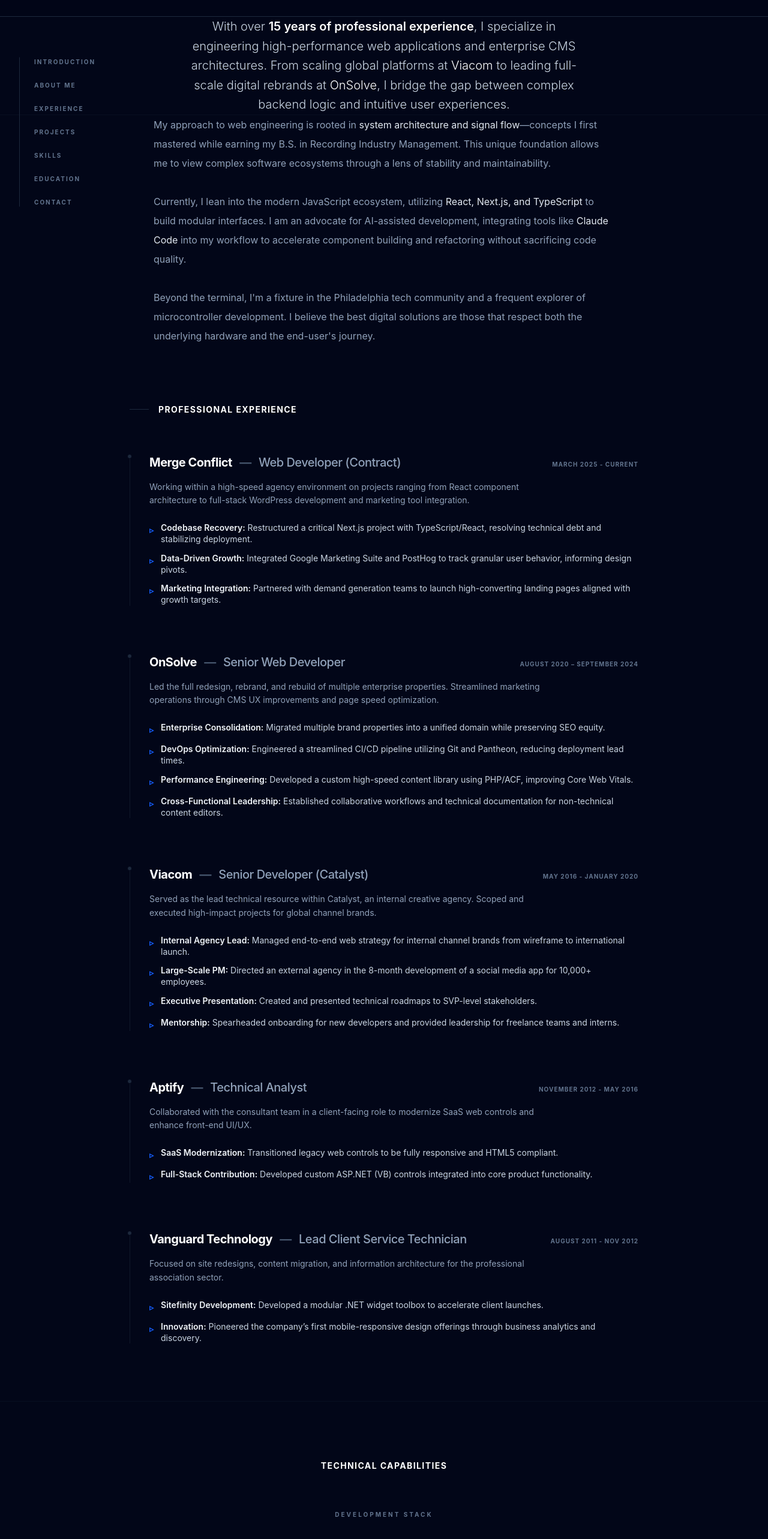
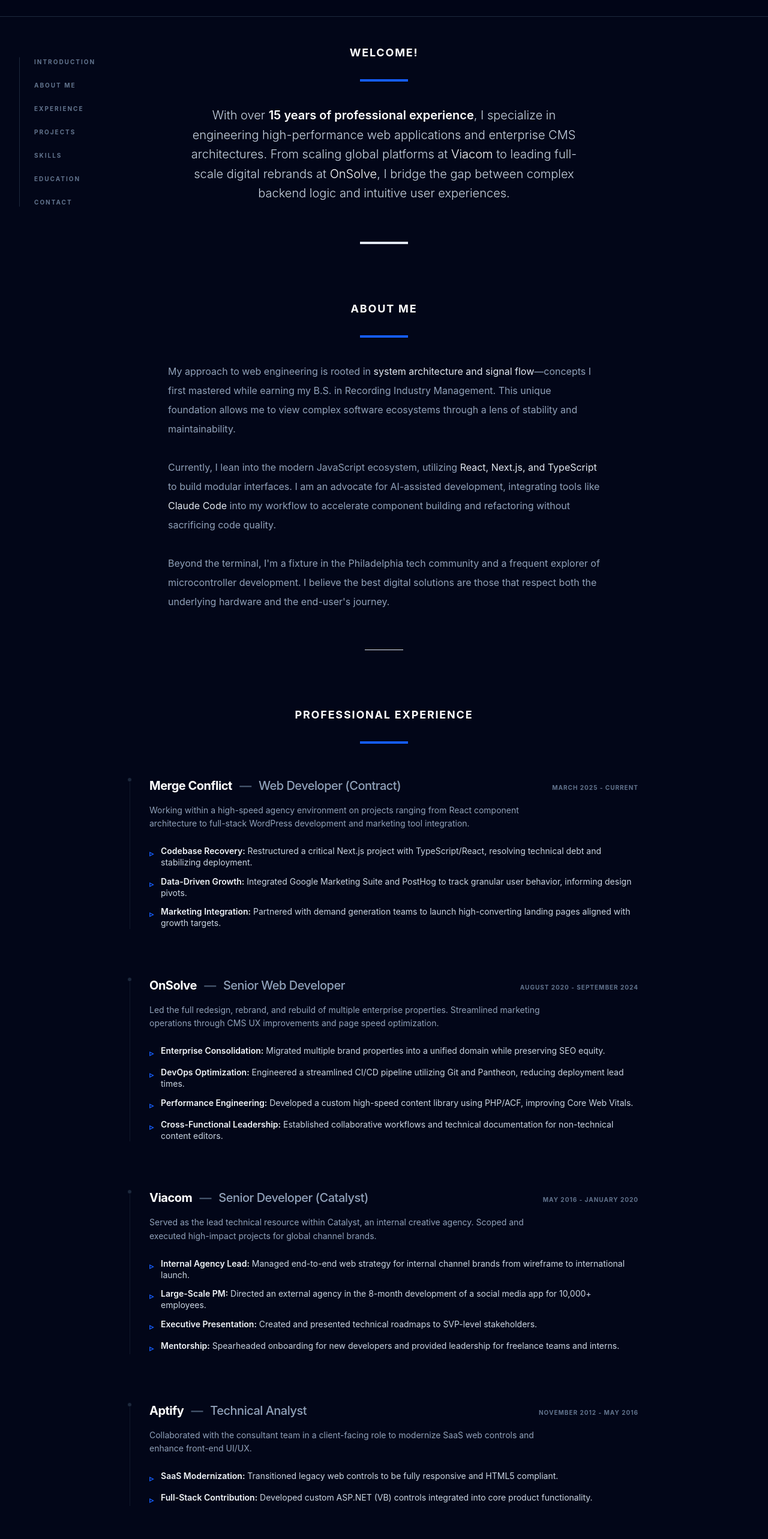
Before and after one commit to ramckinney86/portfolio-app, a React (Vite) app in the folder portfolio-app/: page / in a window 1280 px wide. Shown: the part 180-2746 px from the top of the page at 60% size. Built offline with nearby package versions, Linux system fonts and the light colour scheme; the HTML template or start-up script is replaced by a standard one.

Commit message:
layout fixes and header + footer clean up

```diff
--- a/portfolio-app/src/App.jsx
+++ b/portfolio-app/src/App.jsx
@@ -1,85 +1,148 @@
+import About from './components/About';
+import Contact from './components/Contact';
+import Education from './components/Education';
+import Experience from './components/Experience';
 import React from 'react';
-
-// Layout Components
 import Header from './components/Header';
 import Footer from './components/Footer';
+import Intro from './components/Introduction';
 import TableOfContents from './components/TableOfContents';
-import Introduction from './components/Introduction';
-import About from './components/About';
-import Experience from './components/Experience';
-import Education from './components/Education';
-import Contact from './components/Contact';
 import SkillGrid from './components/SkillGrid';
 
-// Data Imports (The New Data Format)
-import { navItems } from './data/navigation';
-import { devSkills, designSkills, marketingSkills } from './data/skills';
-import { contactLinks } from './data/contact';
+// Import your centralized data
+import {
+  devSkills,
+  designSkills,
+  marketingSkills,
+  softwareSkills,
+  otherSkills
+} from './data/skills';
 
 function App() {
   return (
-    /* The main wrapper sets the global theme: Slate-950 for a deep, modern dark mode */
-    <div className="min-h-screen bg-slate-950 text-slate-200 flex flex-col relative font-sans selection:bg-blue-500/30">
-
-      {/* Navigation Layer */}
-      <TableOfContents items={navItems} />
-      <Header links={contactLinks} />
-
+    <div className="min-h-screen bg-slate-950 text-slate-200 flex flex-col relative">
+      <TableOfContents />
+      <Header />
       <main className="flex-grow">
 
-        {/* Intro & Narrative Section */}
-        <section id="intro" className="scroll-mt-40">
-          <Introduction />
+        {/* Introduction */}
+        <section id="intro" className="max-w-3xl mx-auto px-6 py-12">
+          <h2 className='text-2xl font-bold text-center mb-8 text-white uppercase tracking-widest text-[18px]'>Welcome!</h2>
+          <div className="mt-8 flex justify-center">
+            <div className="w-20 h-1 bg-blue-600 mb-10"></div>
+          </div>
+          <Intro />
+          <div className="mt-16 flex justify-center">
+            <div className="w-20 h-1 bg-slate-200"></div>
+          </div>
         </section>
 
-        <section id="about" className="scroll-mt-40 border-t border-slate-900/50">
+        {/* About/Bio */}
+        <section id="about" className="max-w-3xl mx-auto px-6 py-12">
+          <h2 className='text-2xl font-bold text-center mb-8 text-white uppercase tracking-widest text-[18px]'>About Me</h2>
+          <div className="mt-8 flex justify-center">
+            <div className="w-20 h-1 bg-blue-600 mb-10"></div>
+          </div>
           <About />
+          <div className="mt-16 flex justify-center">
+            <div className="h-px w-16 bg-slate-200"></div>
+          </div>
         </section>
 
-        {/* Career Timeline Section */}
-        <section id="experience" className="scroll-mt-40 bg-slate-950">
+        {/* Experience */}
+        <section id="experience" className="max-w-5xl mx-auto px-6 py-12">
+          <h2 className='text-2xl font-bold text-center mb-8 text-white uppercase tracking-widest text-[18px]'>Professional Experience</h2>
+          <div className="mt-8 flex justify-center">
+            <div className="w-20 h-1 bg-blue-600 mb-2"></div>
+          </div>
           <Experience />
+          <div className="mt-16 flex justify-center">
+            <div className="h-px w-16 bg-slate-200"></div>
+          </div>
         </section>
 
-        {/* Technical Capabilities Section */}
-        <section id="skills" className="scroll-mt-40 py-24 border-t border-slate-900/50">
-          <div className="max-w-6xl mx-auto px-6">
-            <h2 className="text-white font-bold tracking-widest uppercase text-[14px] mb-16 flex items-center justify-center">
-              Technical Capabilities
+        {/* Projects */}
+        <section id="projects" className="max-w-5xl mx-auto px-6 py-12">
+          <h2 className='text-2xl font-bold text-center mb-8 text-white uppercase tracking-widest text-[18px]'>Projects</h2>
+          <div className="mt-8 flex justify-center">
+            <div className="w-20 h-1 bg-blue-600 mb-10"></div>
+          </div>
+          <div className="mt-16 flex justify-center">
+            <div className="h-px w-16 bg-slate-200"></div>
+          </div>
+        </section>
+
+        {/* Skills */}
+        <section id="skills" className="py-20">
+          <div className="max-w-6xl mx-auto px-4">
+            <h2 className="text-2xl font-bold text-center mb-8 text-white uppercase tracking-widest text-[18px]">
+              Technical Skills
             </h2>
-
-            <div className="space-y-32">
+            <div className="mt-8 flex justify-center">
+              <div className="w-20 h-1 bg-blue-600 mb-10"></div>
+            </div>
+            <div className="space-y-24">
               <div>
-                <h3 className="text-slate-500 text-[10px] uppercase tracking-[0.3em] font-bold mb-12 text-center">Development Stack</h3>
+                <h3 className="text-center text-slate-100 text-[12px] font-bold uppercase tracking-[0.3em] mb-8">
+                  Development
+                </h3>
                 <SkillGrid items={devSkills} />
               </div>
 
               <div>
-                <h3 className="text-slate-500 text-[10px] uppercase tracking-[0.3em] font-bold mb-12 text-center">Design & UI/UX</h3>
+                <h3 className="text-center text-slate-100 text-[12px] font-bold uppercase tracking-[0.3em] mb-8">
+                  Design & UI/UX
+                </h3>
                 <SkillGrid items={designSkills} />
+              </div>
+              <div>
+                <h3 className="text-center text-slate-100 text-[12px] font-bold uppercase tracking-[0.3em] mb-8">
+                  Digital Strategy & Marketing
+                </h3>
+                <SkillGrid items={marketingSkills} />
               </div>
 
               <div>
-                <h3 className="text-slate-500 text-[10px] uppercase tracking-[0.3em] font-bold mb-12 text-center">Digital Operations</h3>
-                <SkillGrid items={marketingSkills} />
+                <h3 className="text-center text-slate-100 text-[12px] font-bold uppercase tracking-[0.3em] mb-8">
+                  Environments & Tools
+                </h3>
+                <SkillGrid items={softwareSkills} />
+              </div>
+              <div>
+                <h3 className="text-center text-slate-100 text-[12px] font-bold uppercase tracking-[0.3em] mb-8">
+                  Management & Operations
+                </h3>
+                <SkillGrid items={otherSkills} />
               </div>
             </div>
           </div>
+          <div className="mt-16 flex justify-center">
+            <div className="h-px w-16 bg-slate-200"></div>
+          </div>
         </section>
 
-        {/* Academic & Certifications Section */}
-        <section id="education" className="scroll-mt-40 border-t border-slate-900/50">
+        {/* Education */}
+        <section id="education" className="py-20">
+          <h2 className='text-2xl font-bold text-center mb-8 text-white uppercase tracking-widest text-[18px]'>Education</h2>
+          <div className="mt-8 flex justify-center">
+            <div className="w-20 h-1 bg-blue-600 mb-10"></div>
+          </div>
           <Education />
+          <div className="mt-16 flex justify-center">
+            <div className="h-px w-16 bg-slate-200"></div>
+          </div>
         </section>
 
-        {/* Final Connection Section */}
-        <section id="contact" className="scroll-mt-40 border-t border-slate-900/50 bg-slate-950">
-          <Contact links={contactLinks} />
+        {/* Contact */}
+        <section id="contact" className="py-20">
+          <h2 className='text-2xl font-bold text-center mb-8 text-white uppercase tracking-widest text-[18px]'>Contact</h2>
+          <div className="mt-8 flex justify-center">
+            <div className="w-20 h-1 bg-blue-600 mb-10"></div>
+          </div>
+          <Contact />
         </section>
-
       </main>
-
-      <Footer links={contactLinks} />
+      <Footer />
     </div>
   );
 }
--- a/portfolio-app/src/components/Contact.jsx
+++ b/portfolio-app/src/components/Contact.jsx
@@ -3,8 +3,7 @@
 
 const Contact = () => {
   return (
-    <div className="max-w-4xl mx-auto px-6 py-24">
-      <h2 className="text-white font-bold tracking-widest uppercase text-[14px] mb-16 text-center">Connect</h2>
+    <div className="max-w-4xl mx-auto px-6 py-12">
       <div className="grid grid-cols-2 md:grid-cols-4 gap-y-12 gap-x-8">
         {contactLinks.map((link) => (
           <a
--- a/portfolio-app/src/components/Education.jsx
+++ b/portfolio-app/src/components/Education.jsx
@@ -3,7 +3,7 @@
 
 const Education = () => {
   return (
-    <div className="max-w-5xl mx-auto px-6 py-20">
+    <div className="max-w-5xl mx-auto px-6 py-4">
       <h2 className="text-white font-bold tracking-widest uppercase text-[14px] mb-16 text-center">
         Education & Certifications
       </h2>
--- a/portfolio-app/src/components/Experience.jsx
+++ b/portfolio-app/src/components/Experience.jsx
@@ -3,12 +3,7 @@
 
 const Experience = () => {
   return (
-    <div className="max-w-4xl mx-auto px-6 py-24">
-      <h2 className="text-white font-bold tracking-widest uppercase text-[14px] mb-16 flex items-center">
-        <span className="w-8 h-[1px] bg-slate-800 mr-4"></span>
-        Professional Experience
-      </h2>
-
+    <div className="max-w-4xl mx-auto px-6 py-12">
       <div className="space-y-20">
         {jobs.map((job, index) => (
           <div key={`${job.company}-${index}`} className="relative pl-8 border-l border-slate-900 hover:border-blue-600 transition-colors duration-500">
--- a/portfolio-app/src/data/experience.js
+++ b/portfolio-app/src/data/experience.js
@@ -15,7 +15,7 @@
     company: "OnSolve",
     role: "Senior Web Developer",
     location: "Atlanta / Remote",
-    period: "August 2020 – September 2024",
+    period: "August 2020 - September 2024",
     description: "Led the full redesign, rebrand, and rebuild of multiple enterprise properties. Streamlined marketing operations through CMS UX improvements and page speed optimization.",
     accomplishments: [
     "Enterprise Consolidation: Migrated multiple brand properties into a unified domain while preserving SEO equity.",
@@ -56,7 +56,7 @@
     description: "Focused on site redesigns, content migration, and information architecture for the professional association sector.",
     accomplishments: [
     "Sitefinity Development: Developed a modular .NET widget toolbox to accelerate client launches.",
-    "Innovation: Pioneered the company’s first mobile-responsive design offerings through business analytics and discovery."
+    "Innovation: Pioneered the company's first mobile-responsive design offerings through business analytics and discovery."
     ]
 }
 ];
```
